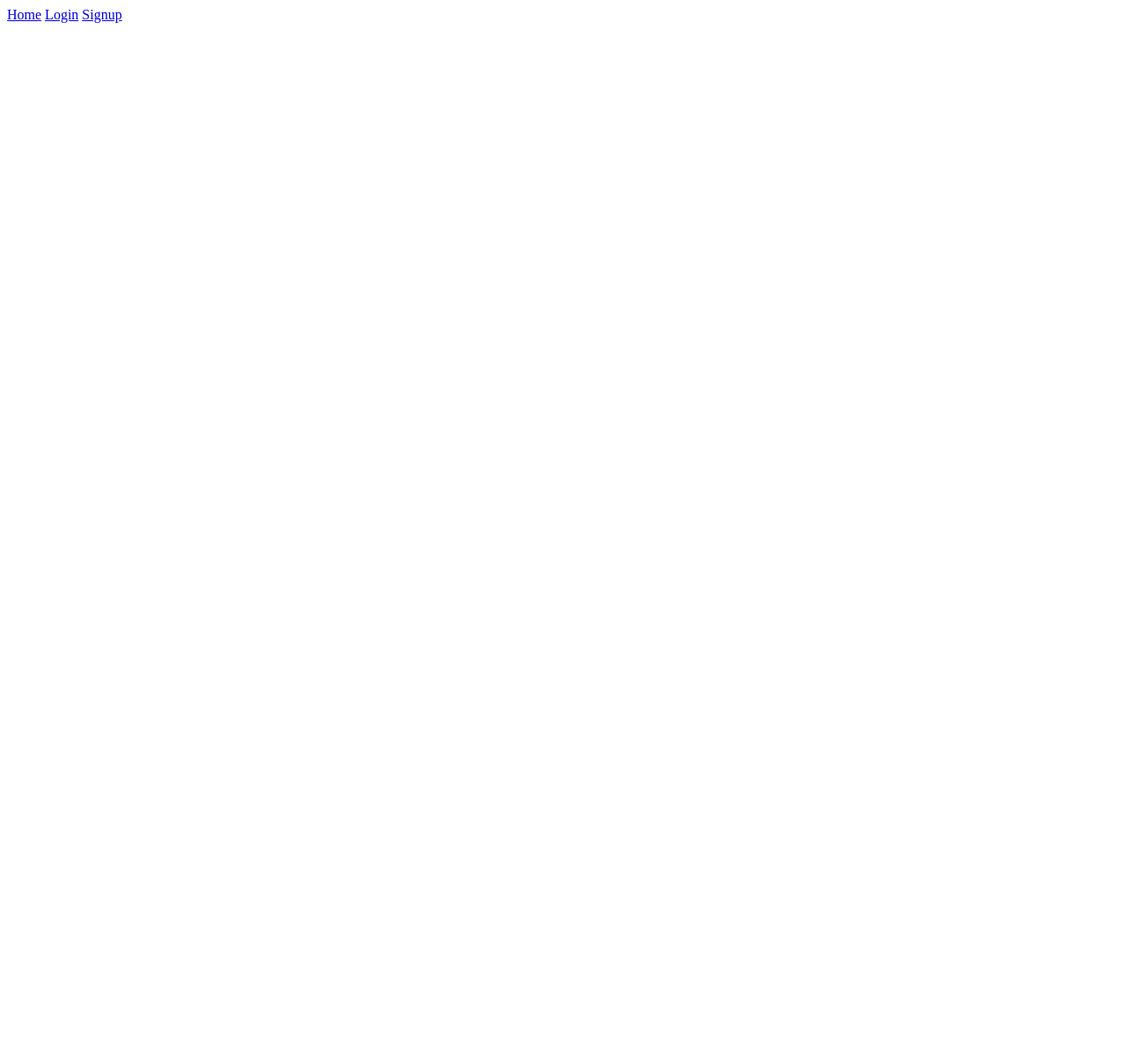
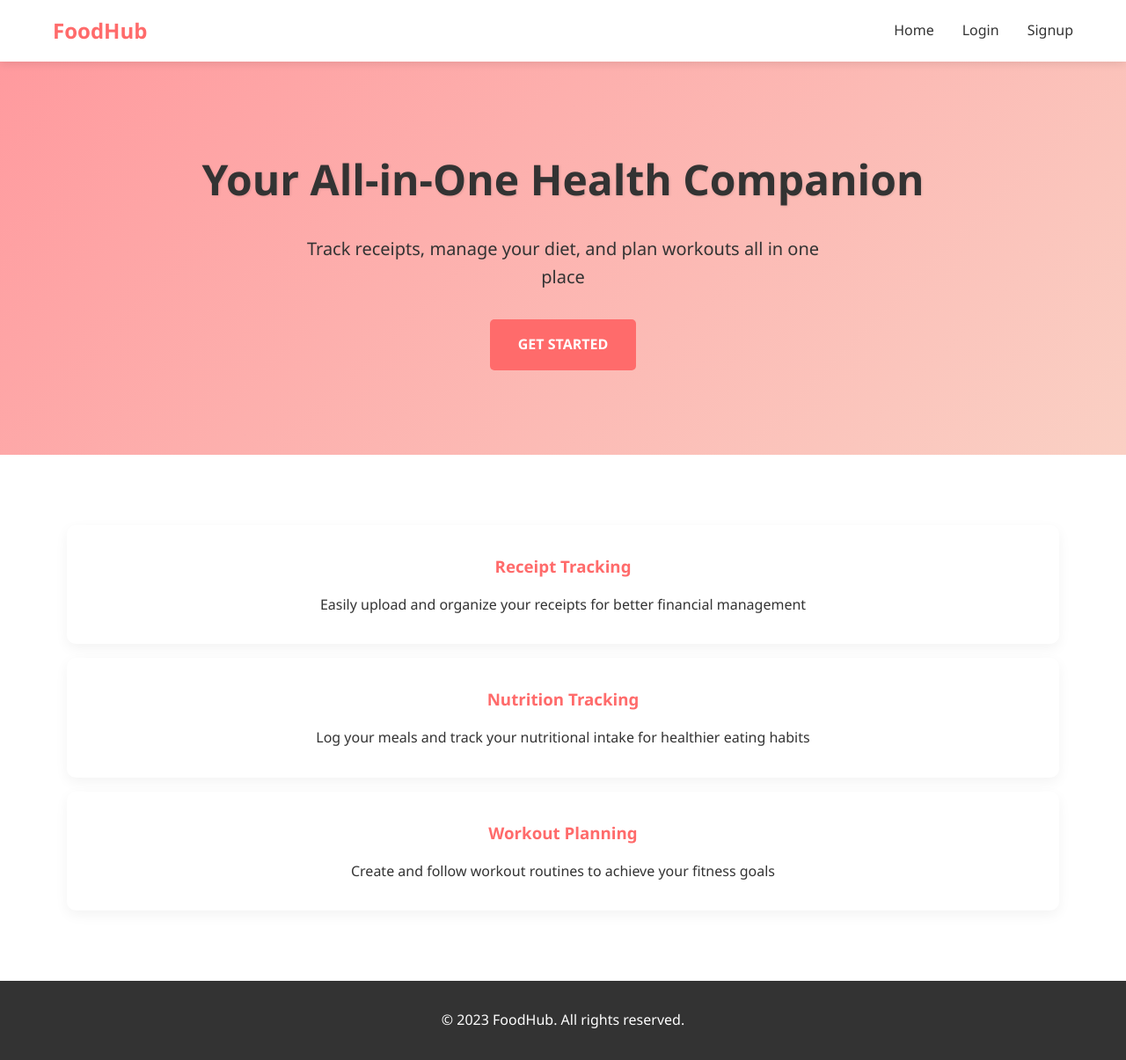
Before and after one commit to web-dev-B/webdevprojectGroupB, a plain HTML site: page frontend/views/home/index.html in a window 1280 px wide. Shown: the whole page at 88% size. Before the commit the page ends 800 px from the top, so only its background shows below. Drawn offline with Linux system fonts and the light colour scheme.

Commit message:
homepage

```diff
--- a/frontend/public/css/style.css
+++ b/frontend/public/css/style.css
@@ -0,0 +1,159 @@
+/* Reset and base styles */
+* {
+    margin: 0;
+    padding: 0;
+    box-sizing: border-box;
+  }
+
+  body {
+    font-family: 'Segoe UI', Tahoma, Geneva, Verdana, sans-serif;
+    line-height: 1.6;
+    color: #333;
+    background-color: #f8f9fa;
+  }
+
+  .container {
+    max-width: 1200px;
+    margin: 0 auto;
+    padding: 0 20px;
+  }
+
+  /* Navigation */
+  .navbar {
+    background-color: #fff;
+    box-shadow: 0 2px 10px rgba(0, 0, 0, 0.1);
+    padding: 1rem 0;
+    position: sticky;
+    top: 0;
+    z-index: 1000;
+  }
+
+  .navbar .container {
+    display: flex;
+    justify-content: space-between;
+    align-items: center;
+  }
+
+  .logo {
+    font-size: 1.5rem;
+    font-weight: bold;
+    color: #ff6b6b;
+  }
+
+  .nav-links {
+    display: flex;
+    list-style: none;
+  }
+
+  .nav-links li {
+    margin-left: 2rem;
+  }
+
+  .nav-links a {
+    text-decoration: none;
+    color: #333;
+    font-weight: 500;
+    transition: color 0.3s;
+  }
+
+  .nav-links a:hover {
+    color: #ff6b6b;
+  }
+
+  /* Hero Section */
+  .hero {
+    background: linear-gradient(135deg, #ff9a9e 0%, #fad0c4 100%);
+    padding: 6rem 0;
+    text-align: center;
+    color: #333;
+  }
+
+  .hero h1 {
+    font-size: 3rem;
+    margin-bottom: 1.5rem;
+    text-shadow: 1px 1px 3px rgba(0, 0, 0, 0.1);
+  }
+
+  .hero p {
+    font-size: 1.25rem;
+    max-width: 600px;
+    margin: 0 auto 2rem;
+  }
+
+  .btn {
+    display: inline-block;
+    padding: 1rem 2rem;
+    background-color: #ff6b6b;
+    color: white;
+    text-decoration: none;
+    border-radius: 5px;
+    transition: background-color 0.3s;
+  }
+
+  .btn:hover {
+    background-color: #ff5252;
+  }
+
+  .btn.primary {
+    font-weight: bold;
+    text-transform: uppercase;
+  }
+
+  /* Features Section */
+  .features {
+    padding: 4rem 0;
+    background-color: #fff;
+  }
+
+  .feature {
+    padding: 2rem;
+    margin: 1rem;
+    border-radius: 10px;
+    box-shadow: 0 5px 15px rgba(0, 0, 0, 0.05);
+    text-align: center;
+  }
+
+  .feature h3 {
+    margin-bottom: 1rem;
+    color: #ff6b6b;
+  }
+
+  /* Footer */
+  .footer {
+    background-color: #333;
+    color: #fff;
+    padding: 2rem 0;
+    text-align: center;
+  }
+
+  /* Responsive Design */
+  @media (max-width: 768px) {
+    .navbar .container {
+      flex-direction: column;
+    }
+
+    .nav-links {
+      margin-top: 1rem;
+      width: 100%;
+      justify-content: center;
+    }
+
+    .nav-links li {
+      margin: 0 1rem;
+    }
+
+    .hero h1 {
+      font-size: 2rem;
+    }
+
+    .features {
+      display: flex;
+      flex-direction: column;
+      align-items: center;
+    }
+
+    .feature {
+      width: 100%;
+      max-width: 400px;
+    }
+  }
--- a/frontend/views/home/index.html
+++ b/frontend/views/home/index.html
@@ -3,22 +3,50 @@
 <head>
   <meta charset="UTF-8">
   <meta name="viewport" content="width=device-width, initial-scale=1.0">
-  <title>My App</title>
+  <title>FoodHub - Your Nutrition Companion</title>
   <link rel="stylesheet" href="/frontend/public/css/style.css">
 </head>
 <body>
-  <div class="container">
-    <nav>
-      <a href="/">Home</a>
-      <a href="/frontend/views/auth/login.html">Login</a>
-      <a href="/frontend/views/auth/signup.html">Signup</a>
-    </nav>
+  <nav class="navbar">
+    <div class="container">
+      <div class="logo">FoodHub</div>
+      <ul class="nav-links">
+        <li><a href="/">Home</a></li>
+        <li><a href="/frontend/views/auth/login.html">Login</a></li>
+        <li><a href="/frontend/views/auth/signup.html">Signup</a></li>
+      </ul>
+    </div>
+  </nav>
 
-    <main>
-      <!-- -->
-    </main>
-  </div>
+  <section class="hero">
+    <div class="container">
+      <h1>Your All-in-One Health Companion</h1>
+      <p>Track receipts, manage your diet, and plan workouts all in one place</p>
+      <a href="/frontend/views/auth/signup.html" class="btn primary">Get Started</a>
+    </div>
+  </section>
 
-  <script src="/frontend/public/js/home.js"></script>
+  <section class="features">
+    <div class="container">
+      <div class="feature">
+        <h3>Receipt Tracking</h3>
+        <p>Easily upload and organize your receipts for better financial management</p>
+      </div>
+      <div class="feature">
+        <h3>Nutrition Tracking</h3>
+        <p>Log your meals and track your nutritional intake for healthier eating habits</p>
+      </div>
+      <div class="feature">
+        <h3>Workout Planning</h3>
+        <p>Create and follow workout routines to achieve your fitness goals</p>
+      </div>
+    </div>
+  </section>
+
+  <footer class="footer">
+    <div class="container">
+      <p>&copy; 2023 FoodHub. All rights reserved.</p>
+    </div>
+  </footer>
 </body>
 </html>
```
